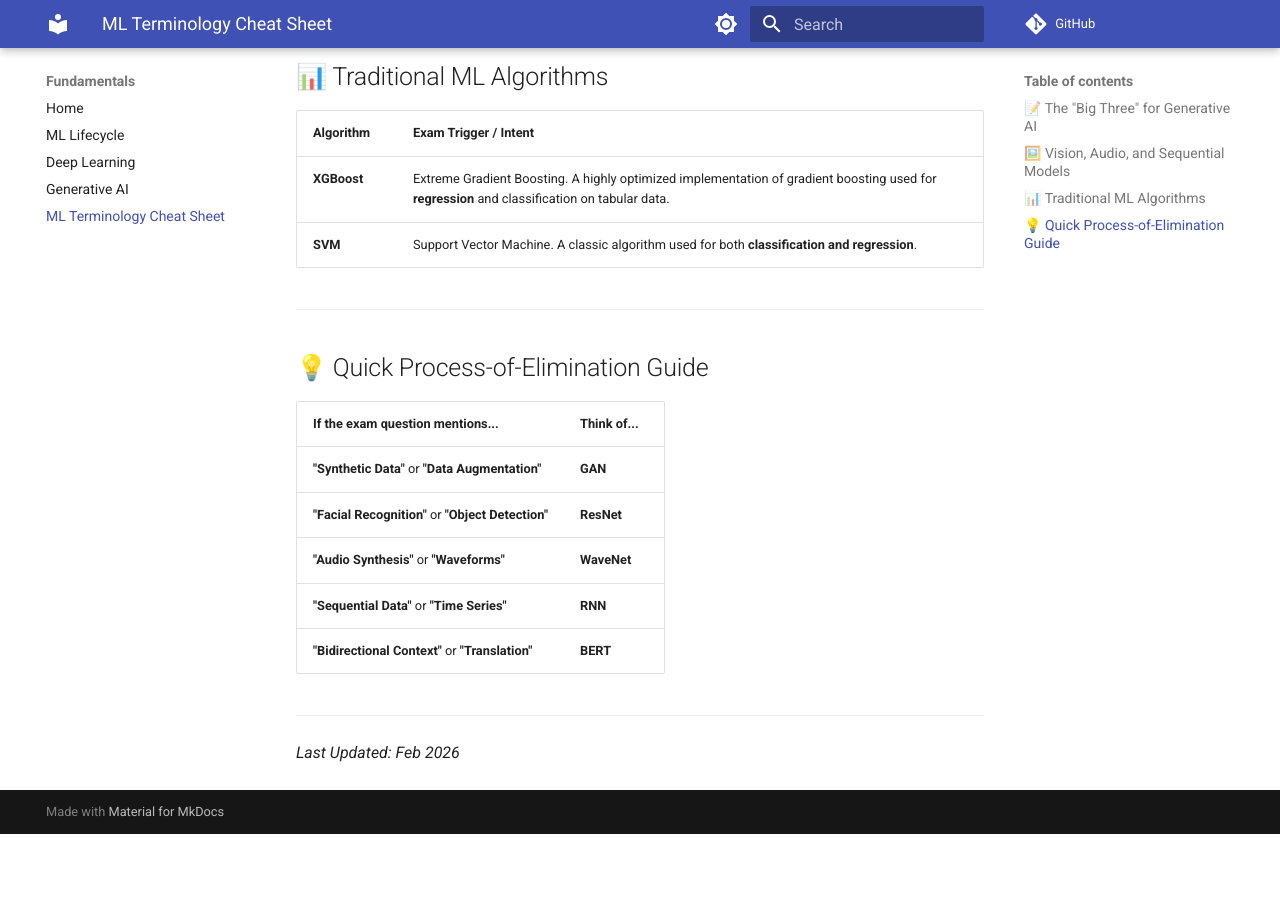
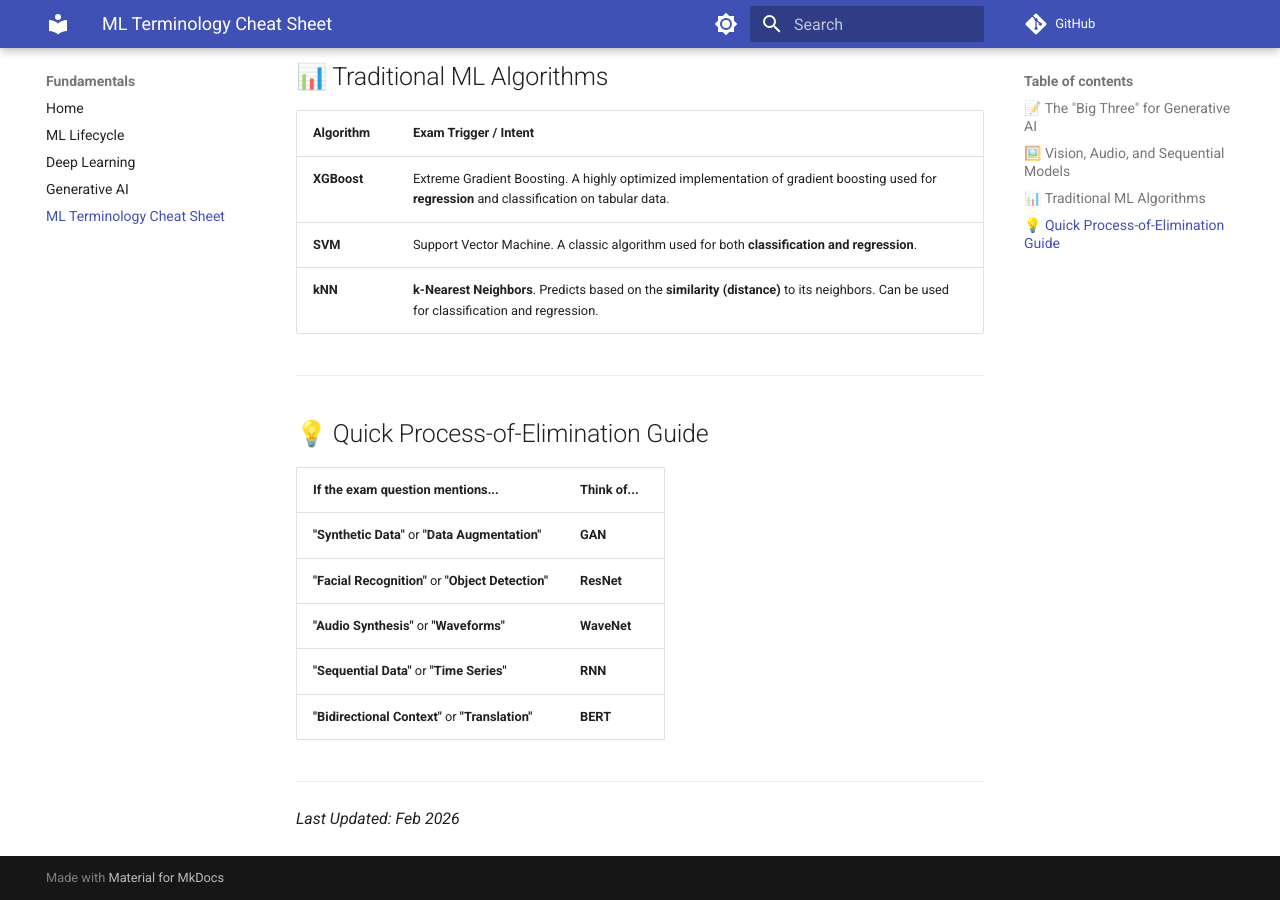
Before and after one commit to kvcenation5/aws-ai-practitioner-exam, an MkDocs documentation site: the page built from docs/13-ml-terminology-cheat-sheet.md, in a window 1280 px wide and 900 px high, scrolled down 1127 px. Built offline with MkDocs 1.6.1 and Material for MkDocs 9.7.7, drawn with Linux system fonts in a browser that asks for light colours; comment, search, counter and statistics services are not loaded; before the commit the page ends 1961 px from its top, so only the background shows below that.

Commit message:
Add kNN to ML Terminology Cheat Sheet

```diff
--- a/docs/13-ml-terminology-cheat-sheet.md
+++ b/docs/13-ml-terminology-cheat-sheet.md
@@ -32,6 +32,7 @@ This page is an "Executive Summary" of common machine learning models and terms.
 | :--- | :--- |
 | **XGBoost** | Extreme Gradient Boosting. A highly optimized implementation of gradient boosting used for **regression** and classification on tabular data. |
 | **SVM** | Support Vector Machine. A classic algorithm used for both **classification and regression**. |
+| **kNN** | **k-Nearest Neighbors**. Predicts based on the **similarity (distance)** to its neighbors. Can be used for classification and regression. |
 
 ---
 
```
